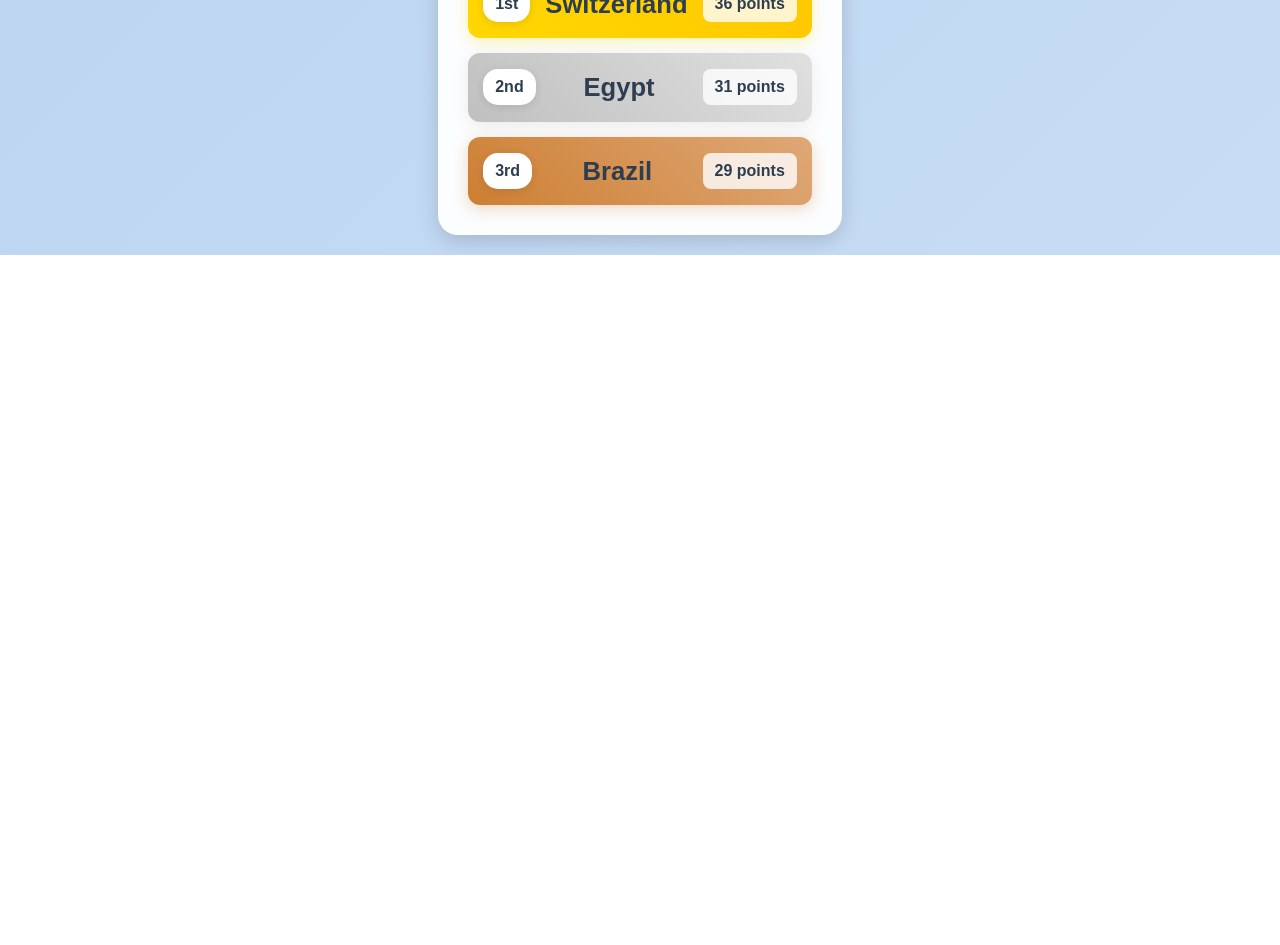
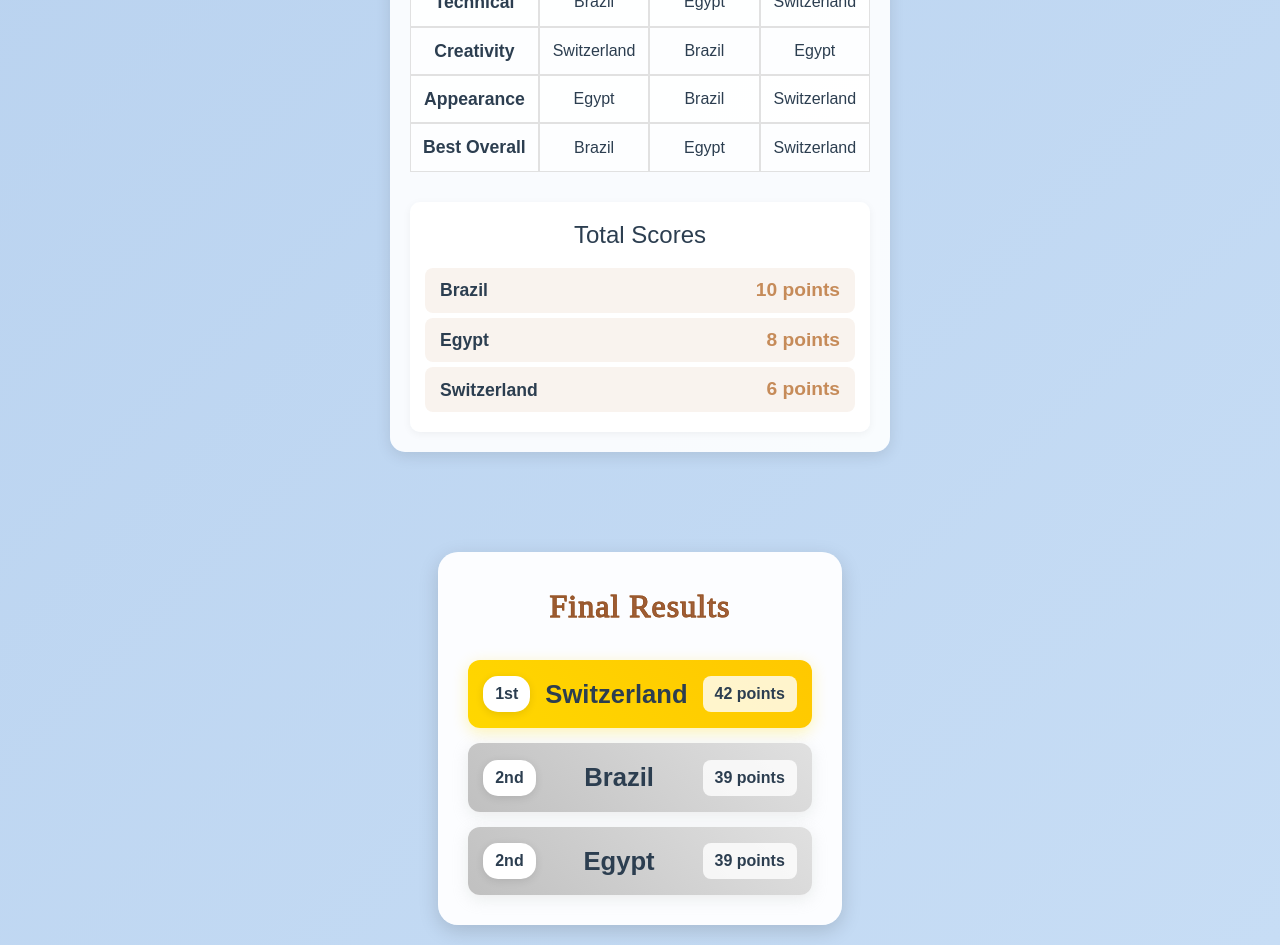
Before and after one commit to scrsund/gingerbread-comp, a Vue app: page / in a window 1280 px wide. Shown: the part 3320-4265 px from the top of the page. Before the commit the page ends 3575 px from the top, so only its background shows below. Built offline with nearby package versions, Linux system fonts and the light colour scheme.

Commit message:
final draft

```diff
--- a/src/App.vue
+++ b/src/App.vue
@@ -90,6 +90,16 @@
             "1st": "Egypt",
             "2nd": "Switzerland",
             "3rd": "Brazil",
+          },
+        },
+        Amadeus: {
+          Technical: { "1st": "Brazil", "2nd": "Egypt", "3rd": "Switzerland" },
+          Creativity: { "1st": "Switzerland", "2nd": "Brazil", "3rd": "Egypt" },
+          Appearance: { "1st": "Egypt", "2nd": "Brazil", "3rd": "Switzerland" },
+          "Best Overall": {
+            "1st": "Brazil",
+            "2nd": "Egypt",
+            "3rd": "Switzerland",
           },
         },
       },
--- a/src/components/OverallResults.vue
+++ b/src/components/OverallResults.vue
@@ -3,12 +3,12 @@
     <h2 class="overall-title">Final Results</h2>
     <div class="final-scores">
       <div
-        v-for="(score, index) in sortedTotalScores"
+        v-for="score in sortedTotalScores"
         :key="score.country"
         class="final-country-score"
-        :class="getPlaceClass(index)"
+        :class="getPlaceClass(score)"
       >
-        <div class="place-badge">{{ getPlaceText(index) }}</div>
+        <div class="place-badge">{{ getPlaceText(score) }}</div>
         <span class="country-name">{{ score.country }}</span>
         <span class="total-points">{{ score.points }} points</span>
       </div>
@@ -51,21 +51,36 @@
         });
       });
 
-      return Object.entries(totals)
+      // Sort scores and handle ties
+      const scores = Object.entries(totals)
         .map(([country, points]) => ({
           country,
           points,
+          place: 0, // Initialize place
         }))
         .sort((a, b) => b.points - a.points);
+
+      // Assign places handling ties
+      let currentPlace = 1;
+      for (let i = 0; i < scores.length; i++) {
+        if (i > 0 && scores[i].points === scores[i - 1].points) {
+          scores[i].place = scores[i - 1].place;
+        } else {
+          scores[i].place = currentPlace;
+        }
+        currentPlace++;
+      }
+
+      return scores;
     },
   },
   methods: {
-    getPlaceClass(index) {
-      return `place-${index + 1}`;
+    getPlaceClass(score) {
+      return `place-${score.place}`;
     },
-    getPlaceText(index) {
+    getPlaceText(score) {
       const places = ["1st", "2nd", "3rd"];
-      return places[index];
+      return places[score.place - 1];
     },
   },
 };
--- a/src/components/ScoreCard.vue
+++ b/src/components/ScoreCard.vue
@@ -1,6 +1,6 @@
 <template>
   <div class="scores-section">
-    <h2 class="judge-name">{{ judgeName }}</h2>
+    <h2 class="judge-name">{{ displayName }}</h2>
     <table class="scores-table">
       <thead>
         <tr>
@@ -13,23 +13,20 @@
       <tbody>
         <tr v-for="(places, category) in scores" :key="category">
           <td>{{ category }}</td>
-          <td>{{ places["1st"] }}</td>
-          <td>{{ places["2nd"] }}</td>
-          <td>{{ places["3rd"] }}</td>
+          <td :class="{ 'switzerland-cell': places['1st'] === 'Switzerland' }">{{ places["1st"] }}</td>
+          <td :class="{ 'switzerland-cell': places['2nd'] === 'Switzerland' }">{{ places["2nd"] }}</td>
+          <td :class="{ 'switzerland-cell': places['3rd'] === 'Switzerland' }">{{ places["3rd"] }}</td>
         </tr>
       </tbody>
     </table>
     <div class="total-scores">
       <h3>Total Scores</h3>
-      <!-- <div class="points-info">
-        Points: 1st Place (3 pts), 2nd Place (2 pts), 3rd Place (1 pt)
-      </div> -->
       <div
         v-for="score in totalScores"
         :key="score.country"
         class="country-total"
       >
-        <span class="country-name">{{ score.country }}</span>
+        <span class="country-name" :class="{ 'switzerland-text': score.country === 'Switzerland' }">{{ score.country }}</span>
         <span class="country-points">{{ score.points }} points</span>
       </div>
     </div>
@@ -59,6 +56,9 @@
     };
   },
   computed: {
+    displayName() {
+      return this.judgeName.charAt(0).toUpperCase() + this.judgeName.slice(1);
+    },
     totalScores() {
       const totals = {
         Brazil: 0,
```
